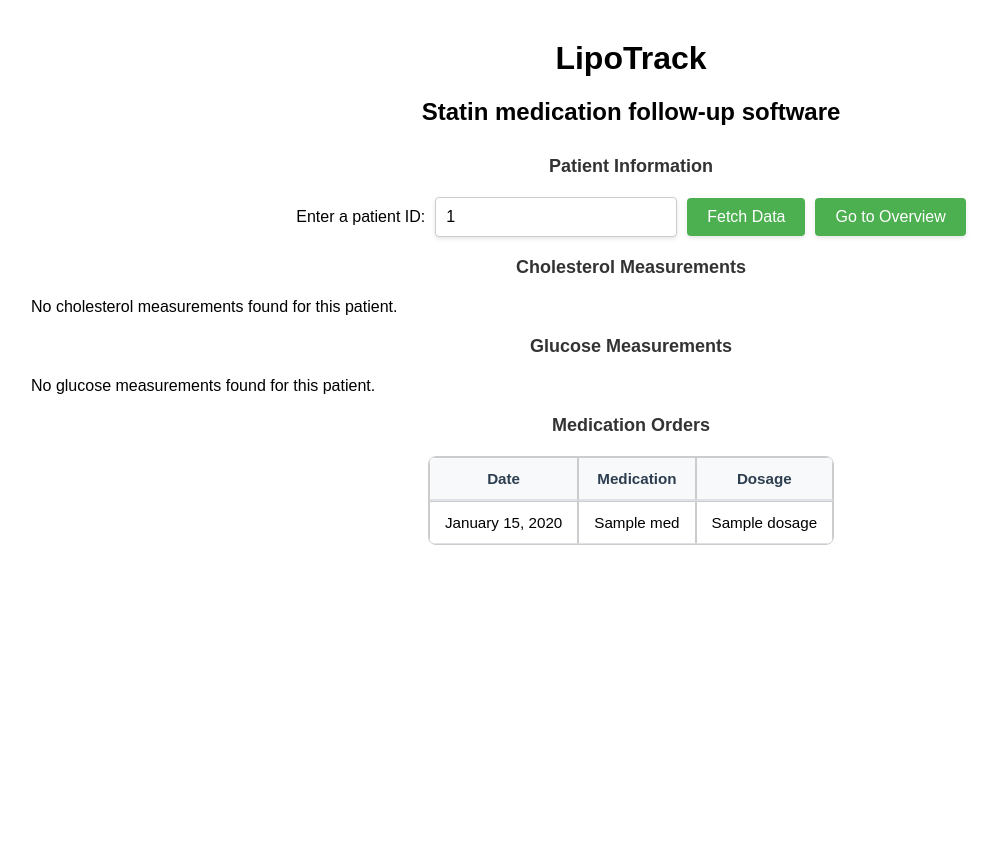
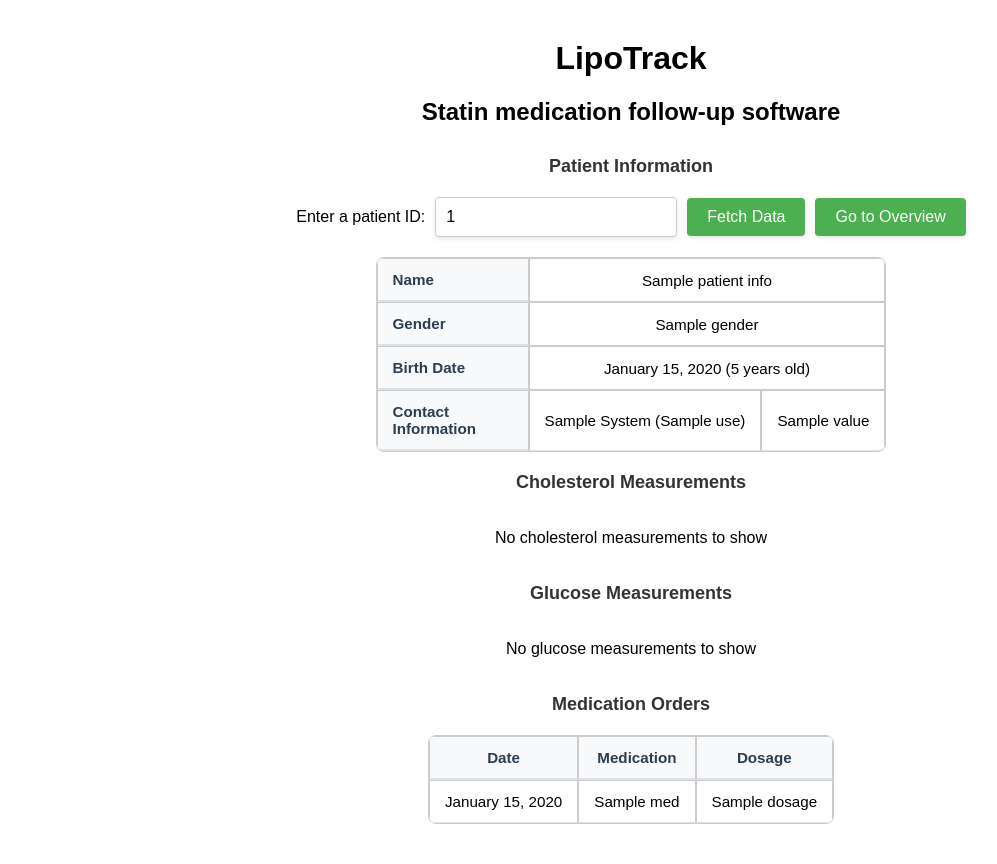
Before and after one commit to SteevenRBH/BBT.HTI.508-Health-Software-Development-Project, a Flask app: template templates/details.html in a window 1280 px wide. Shown: the whole page, without its empty margins (9-1006 px from the left). Before the commit the page ends 545 px from the top, so only its background shows below. Run offline with Flask 3, Linux system fonts and the light colour scheme; the template is opened without the code that fills it: most values are stand-ins (such as "Sample title", 1, 10 or a date in 2020); parts of the project's set-up code (start-up, migrations or seed data) failed here and were passed over.

Commit message:
Refactor and enhance patient details and measurement views
Improved the readability and structure of the patient details section by adding a dedicated table for patient info and contact details. Streamlined conditional checks and updated table styles for cholesterol, glucose, and medication data. Enhanced consistency and user experience by improving messaging for empty data displays.

```diff
--- a/templates/details.html
+++ b/templates/details.html
@@ -22,13 +22,50 @@
             {% if patient_not_found %}
                 <p class="error-message">The patient ID {{ patient_id }} is not found in the database</p>
             {% endif %}
+
+            {% if patient_info %}
+                <div class="table-container">
+                    <table class="medications-table patient-info-table">
+                        <tbody>
+                            <tr>
+                                <th>Name</th>
+                                <td colspan="2">{{ patient_info.name }}</td>
+                            </tr>
+                            <tr>
+                                <th>Gender</th>
+                                <td colspan="2">{{ patient_info.gender }}</td>
+                            </tr>
+                            <tr>
+                                <th>Birth Date</th>
+                                <td colspan="2">{{ patient_info.birth_date|datetime }} ({{ patient_info.birth_date|calculate_age }} years old)</td>
+                            </tr>
+                            {% if patient_info.contact %}
+                                <tr>
+                                    <th rowspan="{{ patient_info.contact|length }}">Contact Information</th>
+                                    {% for contact in patient_info.contact %}
+                                        <td>{{ contact.system|title }} {% if contact.use %}({{ contact.use }}){% endif %}</td>
+                                        <td>{{ contact.value }}</td>
+                                        {% if not loop.last %}
+                                            </tr><tr>
+                                        {% endif %}
+                                    {% endfor %}
+                                </tr>
+                            {% else %}
+                                <tr>
+                                    <th>Contact Information</th>
+                                    <td colspan="2">Not provided</td>
+                                </tr>
+                            {% endif %}
+                        </tbody>
+                    </table>
                 </div>
-
+            {% endif %}
+        </div>
 
         <div class="details-section">
             <h3>Cholesterol Measurements</h3>
+            <div class="table-container">
                 {% if cholesterol and cholesterol|dictsubcheck %}
-        <div class="table-container">
                     <table class="medications-table">
                         <thead>
                             <tr>
@@ -53,16 +90,16 @@
                             {% endfor %}
                         </tbody>
                     </table>
+                {% else %}
+                    <p>No cholesterol measurements to show</p>
+                {% endif %}
             </div>
-    {% else %}
-        <p>No cholesterol measurements found for this patient.</p>
-    {% endif %}
         </div>
 
         <div class="details-section">
             <h3>Glucose Measurements</h3>
+            <div class="table-container">
                 {% if glucose and glucose|dictsubcheck %}
-        <div class="table-container">
                     <table class="medications-table">
                         <thead>
                             <tr>
@@ -87,16 +124,16 @@
                             {% endfor %}
                         </tbody>
                     </table>
+                {% else %}
+                    <p>No glucose measurements to show</p>
+                {% endif %}
             </div>
-    {% else %}
-        <p>No glucose measurements found for this patient.</p>
-    {% endif %}
         </div>
 
         <div class="details-section">
             <h3>Medication Orders</h3>
-    {% if medications %}
             <div class="table-container">
+                {% if medications and medications.values()|select|first %}
                     <table class="medications-table">
                         <thead>
                             <tr>
@@ -117,10 +154,10 @@
                             {% endfor %}
                         </tbody>
                     </table>
+                {% else %}
+                    <p>No prescriptions to show</p>
+                {% endif %}
             </div>
-    {% else %}
-        <p>No statin prescriptions were found for this patient.</p>
-    {% endif %}
         </div>
 
     </div>
--- a/templates/index.html
+++ b/templates/index.html
@@ -266,7 +266,7 @@ document.addEventListener('DOMContentLoaded', function() {
         const birthDate = new Date('{{ patient_info.birth_date }}');
         // Get tomorrow's date
         const tomorrow = new Date();
-    tomorrow.setDate(tomorrow.getDate() + 1);
+        tomorrow.setDate(tomorrow.getDate());
 
         // Set min and max attributes for both date inputs
         startDateInput.min = birthDate.toISOString().split('T')[0];
```
Lines whose indentation alone changed are shown as unchanged.
